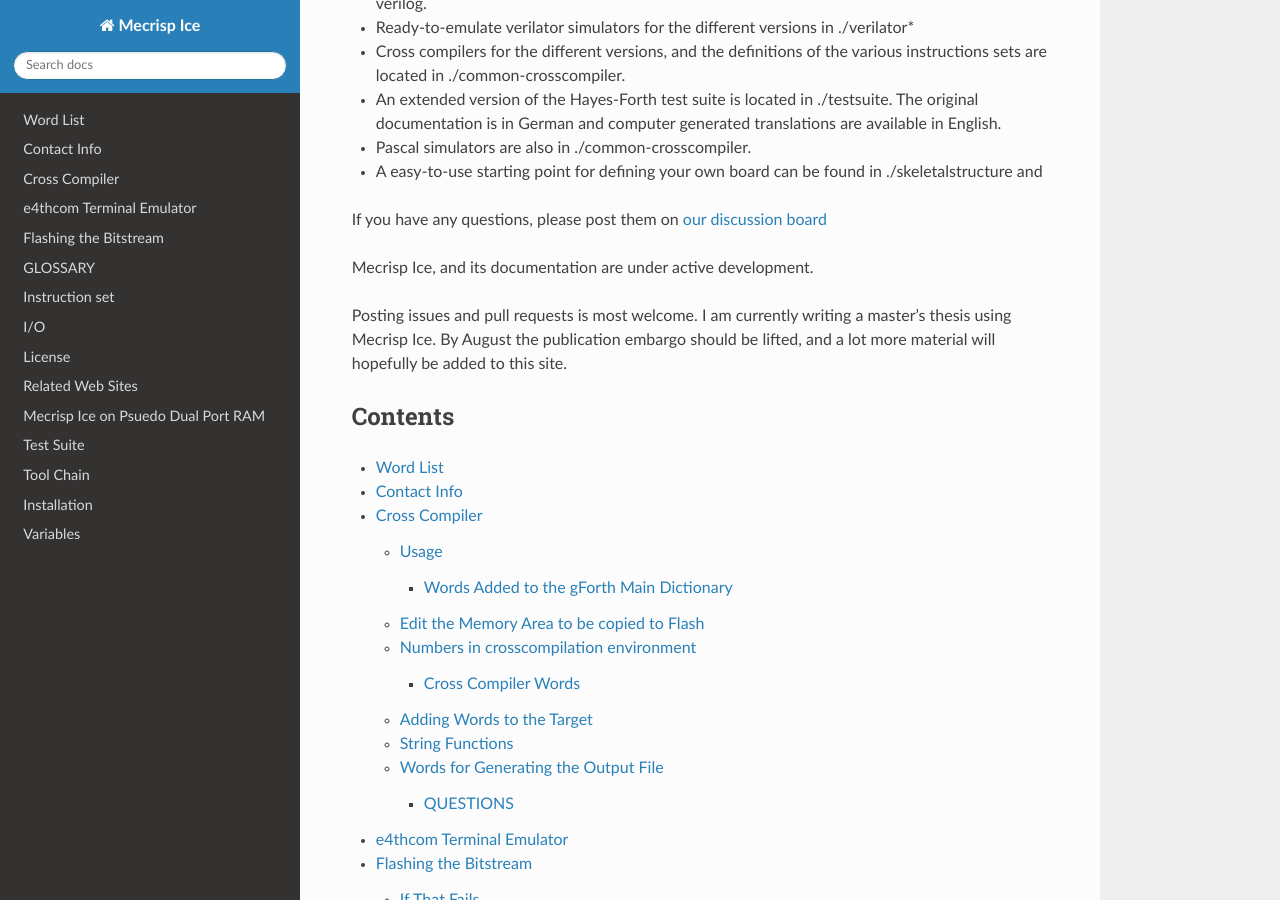
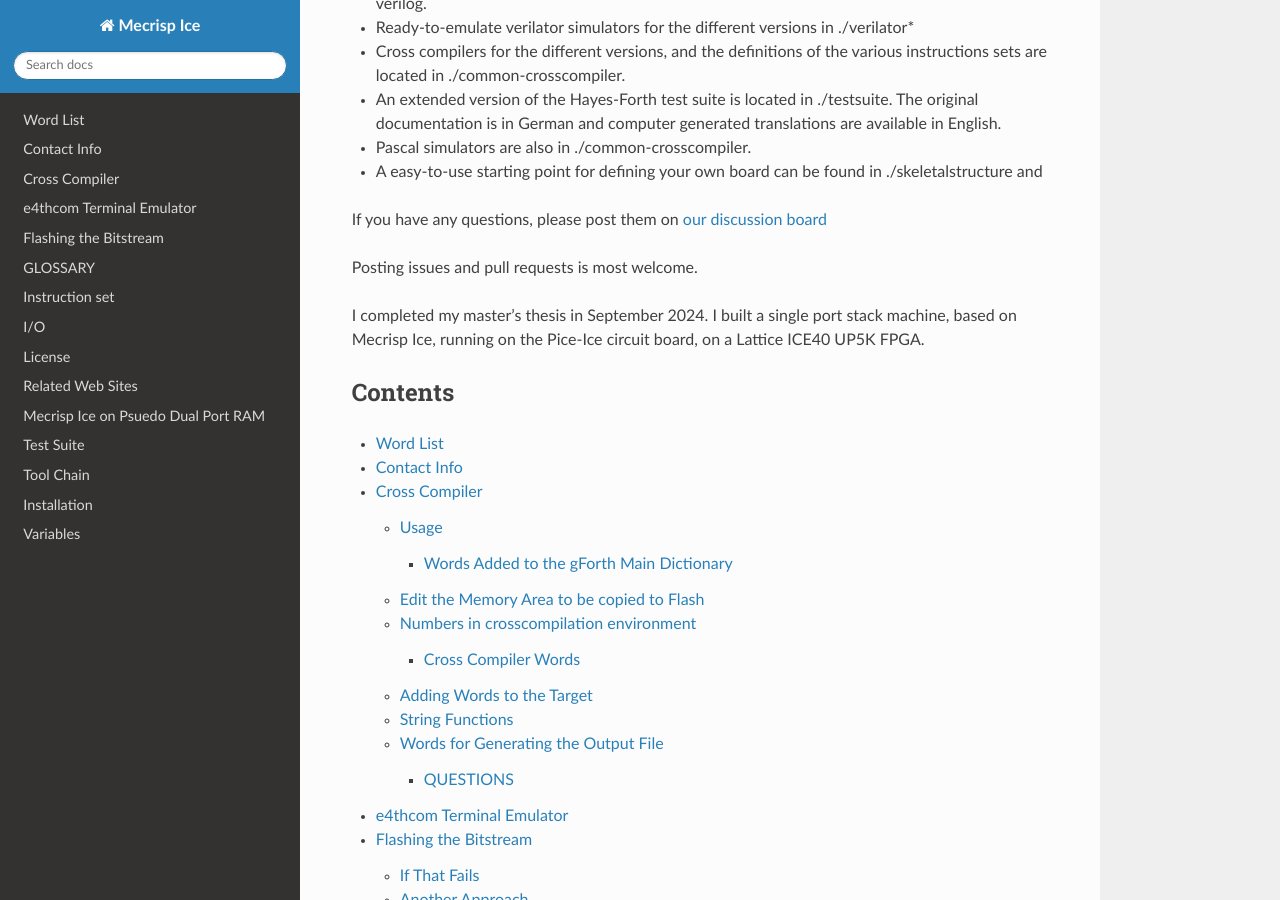
Before and after one commit to PythonLinks/Mecrisp-Ice, a Sphinx documentation site: the page built from docs/source/index.rst, in a window 1280 px wide and 900 px high, scrolled down 640 px. Built offline with Sphinx 7.4.7 and the Read the Docs theme 3.1.0, drawn with Linux system fonts in a browser that asks for light colours.

Commit message:
Update index.rst
The publication embargo is passed, my thesis is completed.

```diff
--- a/docs/source/index.rst
+++ b/docs/source/index.rst
@@ -44,9 +44,9 @@
 
 .. note::
 
-Mecrisp Ice, and its documentation are under active development.
+Posting issues and pull requests is most welcome.
 
-Posting issues and pull requests is most welcome.  I am currently writing a master's thesis using Mecrisp Ice. By August the publication embargo should be lifted, and a lot more material will hopefully be added to this site.
+I completed my master's thesis in September 2024.  I built a single port stack machine, based on Mecrisp Ice, running on the Pice-Ice circuit board, on a Lattice  ICE40 UP5K FPGA.
 
 Contents
 --------
```
